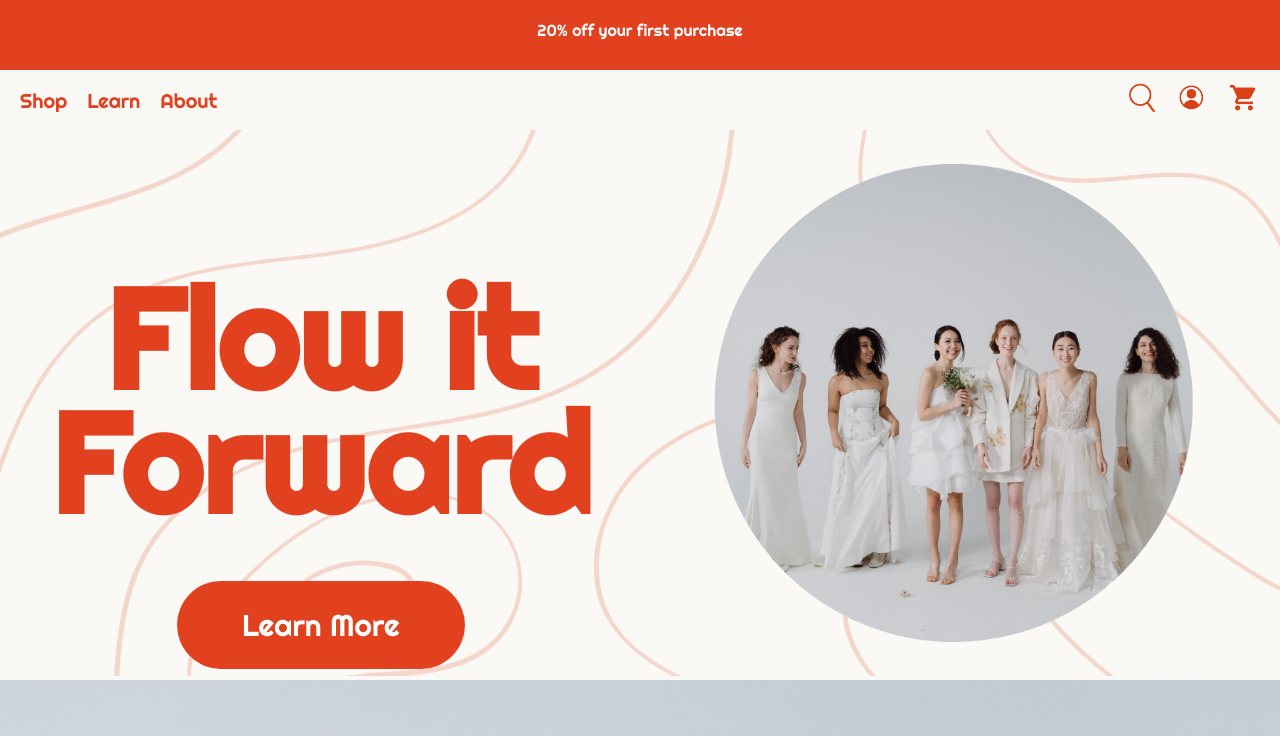
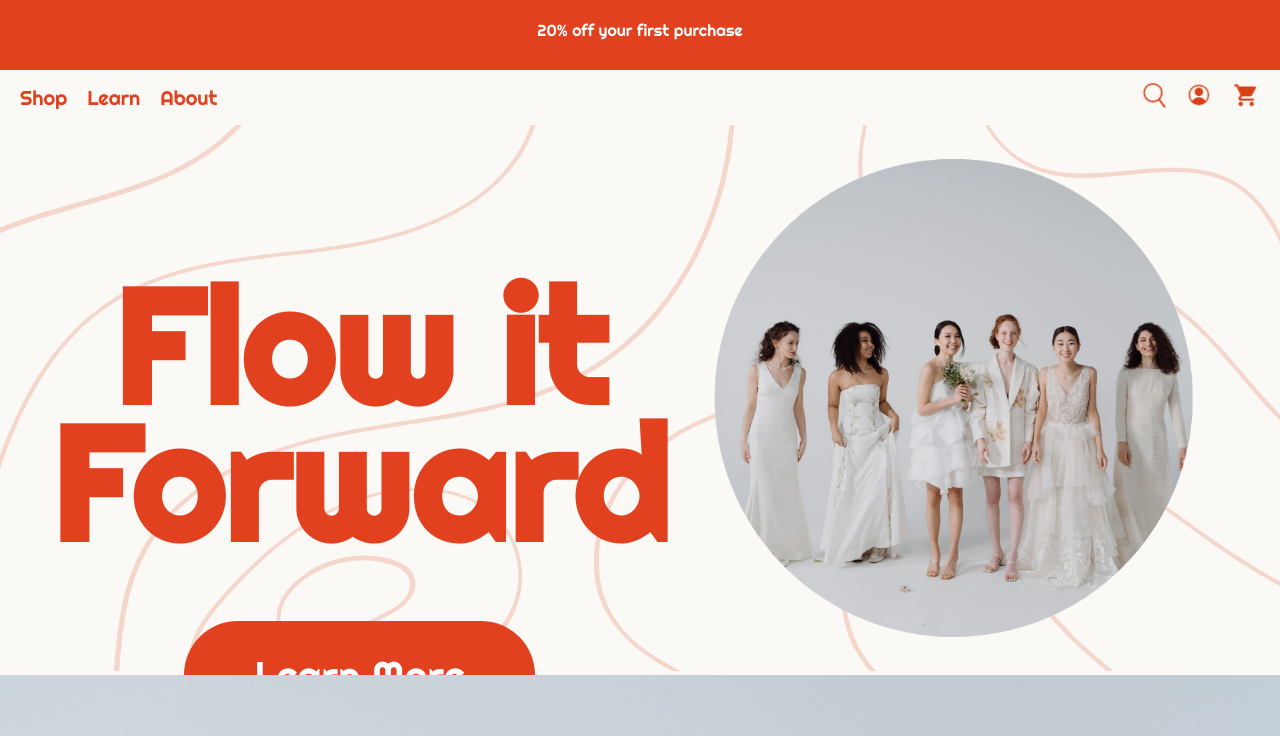
Before and after one commit to penwil/HomepageKP, a plain HTML site: page index.html in a window 1280 px wide. Shown: the top 736 px of the page. Drawn offline with Linux system fonts and the light colour scheme.

Commit message:
Update style.css

```diff
--- a/style.css
+++ b/style.css
@@ -42,8 +42,8 @@ nav ul li a {
     text-decoration: none;
 }
 nav .icons img {
-    width: 35px;
-    height: 35px;
+    width: 30px;
+    height: 30px;
     margin-left: 10px;
 }
 
@@ -74,7 +74,7 @@ nav .icons img {
   left: 50px;
   color: #E2411F;
   font-family: "Righteous", sans-serif;
-  font-size: 70px;
+  font-size: 80px;
   line-height: 30px;
 }
 
@@ -85,7 +85,7 @@ nav .icons img {
   transform: translate(-50%, -50%);
   color: #E2411F;
   font-family: "Righteous", sans-serif;
-  font-size: 95px;
+  font-size: 100px;
   line-height: 40px;
 }
 
@@ -93,15 +93,15 @@ nav .icons img {
   background-color: #E2411F;
   border: none;
   color: white;
-  padding: 25px 65px;
+  padding: 30px 70px;
   text-align: center;
   text-decoration: none;
   display: inline-block;
-  margin: 10px 4px;
+  margin: 14px 6px;
   cursor: pointer;
   border-radius: 54px;
   font-family: "Righteous", sans-serif;
-  font-size: 30px;
+  font-size: 40px;
 }
 
 .button:hover {
```
